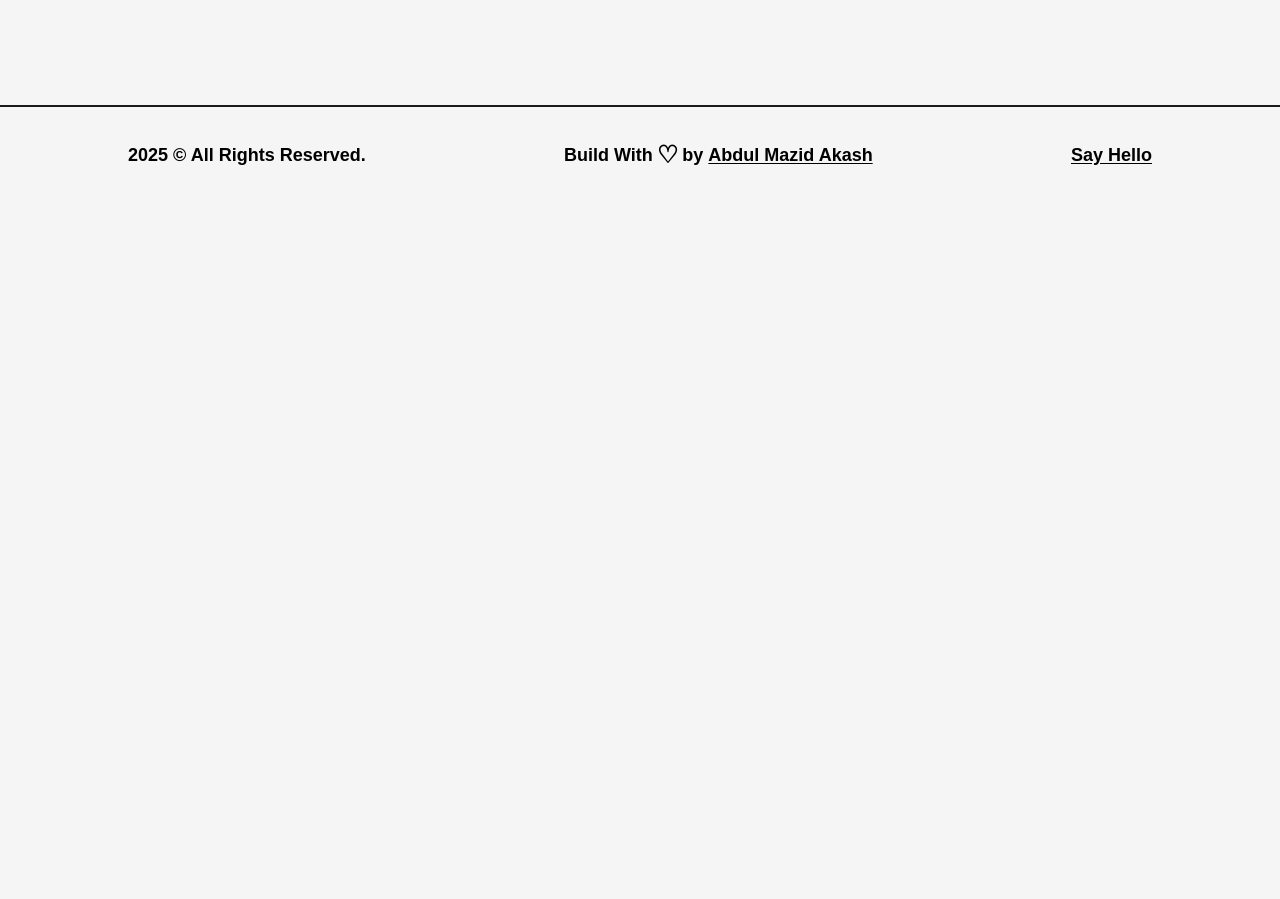
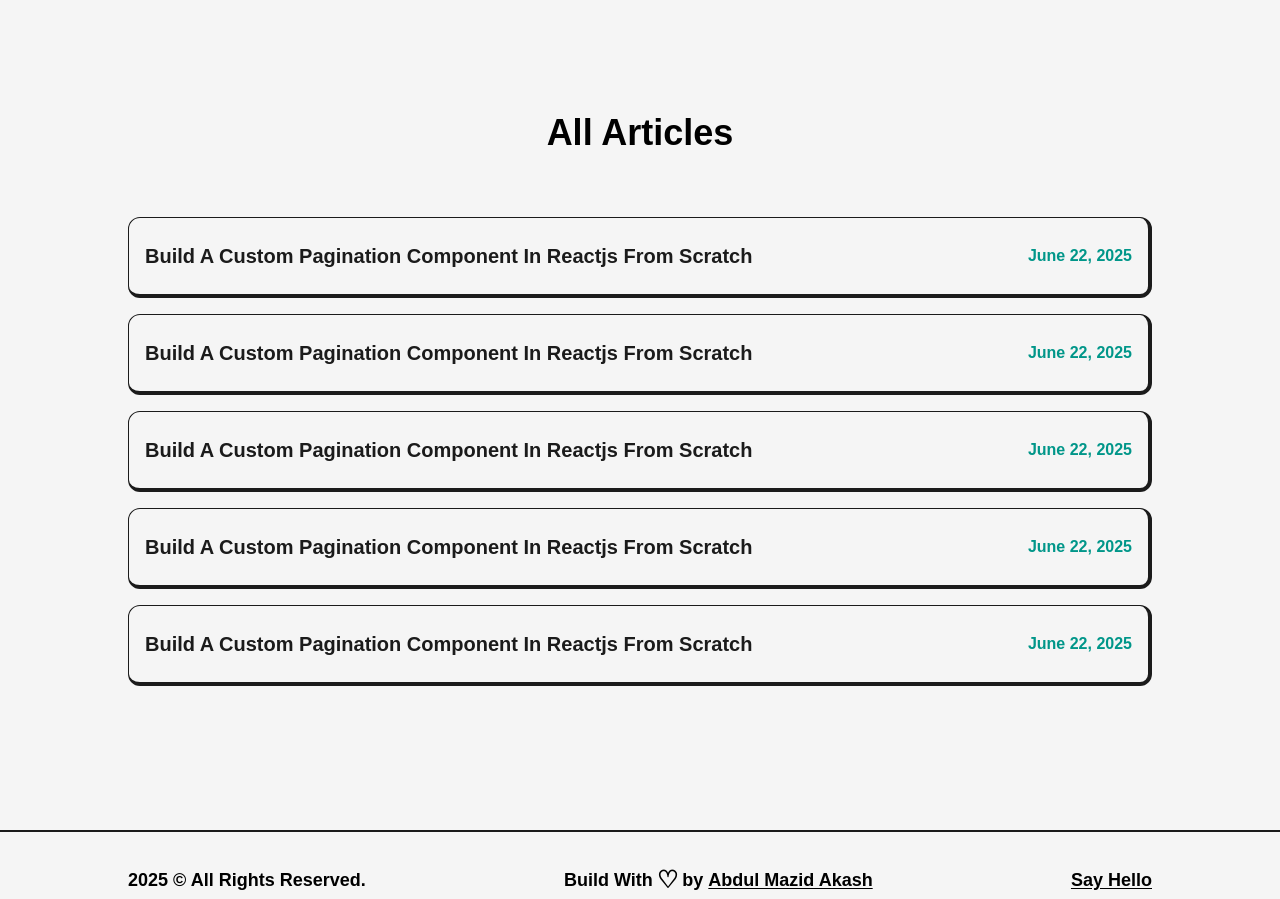
Before and after one commit to abdulmazidakash/f-next-js-portfolio-2025, a Next.js app: page /articles in a window 1280 px wide. Shown: the part 981-1880 px from the top of the page. Before the commit the page ends 1184 px from the top, so only its background shows below. Built offline with nearby package versions, Linux system fonts and the light colour scheme.

Commit message:
article page completed

```diff
--- a/src/app/articles/components/ArticlePage.jsx
+++ b/src/app/articles/components/ArticlePage.jsx
@@ -2,16 +2,70 @@
 import AnimatedText from '@/components/AnimatedText'
 import Image from 'next/image';
 import Link from 'next/link';
-import React from 'react'
+import React, { useRef } from 'react'
 import article1 from '../../../../public/images/articles/pagination component in reactjs.jpg'
 import article2 from '../../../../public/images/articles/create loading screen in react js.jpg'
-import {motion} from 'framer-motion'
+import {motion, useMotionValue} from 'framer-motion'
+import article3 from '../../../../public/images/articles/create modal component in react using react portals.png'
+import article4 from '../../../../public/images/articles/smooth scrolling in reactjs.png'
+import article5 from '../../../../public/images/articles/What is Redux with easy explanation.png'
 
 const FramerImage = motion(Image);
 
+const MovingImg = ({title, img, link})=>{
+
+	const x = useMotionValue(0)
+	const y = useMotionValue(0);
+	const imgRef = useRef(null);
+
+	function handleMouse(event){
+		// console.log(event.pageX);
+		imgRef.current.style.display = 'inline-block';
+		x.set(event.pageX);
+		y.set(-10);
+	}
+	function handleMouseLeave(event){
+		// console.log(event.pageX);
+		imgRef.current.style.display = 'none';
+		x.set(0);
+		y.set(0);
+	}
+	return (
+		<Link
+		href={link}
+		target='_blank'
+		onMouseMove={handleMouse}
+		onMouseLeave={handleMouseLeave}
+		>
+			<h2 className='capitalize text-xl font-semibold hover:underline'>{title}</h2>
+			<FramerImage
+			style={{x:x, y:y}}
+			initial={{opacity:0}}
+			whileInView={{opacity:1, transition:{duration:0.2}}}
+			ref={imgRef} src={img} alt={title} className='z-10 w-96 h-auto hidden absolute rounded-lg' />
+		</Link>
+	)
+}
+
+const Article = ({img, title, date, link})=>{
+	return (
+		<motion.li
+		initial={{y:200}}
+		whileInView={{y:0, transition:{duration: 0.5, ease:"easeInOut"}}}
+		viewport={{once:true}}
+		 className='relative w-full p-4 py-6 my-4 rounded-xl flex items-center justify-between bg-light text-dark first:mt-0 border border-solid border-dark border-r-4 border-b-4'>
+			<MovingImg title={title} img={img} link={link}/>
+			<span className='text-teal-600 font-semibold pl-4'>{date}</span>
+		</motion.li>
+	)
+}
+
 const FeaturedArticle = ({img, title, time, summary, link}) =>{
 	return (
-		<li className='col-span-1 w-full p-4 bg-light border border-solid border-dark rounded-2xl'>
+		<li className='col-span-1 w-full p-4 bg-light border border-solid border-dark rounded-2xl relative'>
+			{/* dark border box  */}
+			<div className="absolute top-0 -right-3 -z-10 w-[101%] h-[103%] rounded-[2.5rem] bg-dark rounded-br-3xl"></div>
+			{/* image box  */}
 			<Link
 			href={link}
 			target='_blank'
@@ -26,7 +80,7 @@
 			href={link}
 			target='_blank'
 			>
-			<h2 className='capitalize text-2xl font-bold my-2 hover:underline'>{title}</h2>
+			<h2 className='capitalize text-2xl font-bold my-2 hover:underline mt-4'>{title}</h2>
 			</Link>
 			<p className='text-sm mb-2'>{summary}</p>
 			<span className='text-teal-700 font-semibold'>{time}</span>
@@ -57,6 +111,44 @@
 			img={article2}
 			/>
 		</ul>
+		<h2 className='font-bold text-4xl w-full text-center my-16 mt-32'>All Articles</h2>
+		<ul className='w-full'>
+			{/* 1st article  */}
+			<Article
+			 title={'Build A Custom Pagination Component In Reactjs From Scratch'}
+			 date={'June 22, 2025'}
+			 link={'/'}
+			 img={article3}
+			/>
+			{/* 2nd article  */}
+			<Article
+			 title={'Build A Custom Pagination Component In Reactjs From Scratch'}
+			 date={'June 22, 2025'}
+			 link={'/'}
+			 img={article3}
+			/>
+			{/* 3rd article  */}
+			<Article
+			 title={'Build A Custom Pagination Component In Reactjs From Scratch'}
+			 date={'June 22, 2025'}
+			 link={'/'}
+			 img={article3}
+			/>
+			{/* 4th article  */}
+			<Article
+			 title={'Build A Custom Pagination Component In Reactjs From Scratch'}
+			 date={'June 22, 2025'}
+			 link={'/'}
+			 img={article4}
+			/>
+			{/* 5th article  */}
+			<Article
+			 title={'Build A Custom Pagination Component In Reactjs From Scratch'}
+			 date={'June 22, 2025'}
+			 link={'/'}
+			 img={article5}
+			/>
+		</ul>
 	</div>
   )
 }
```
